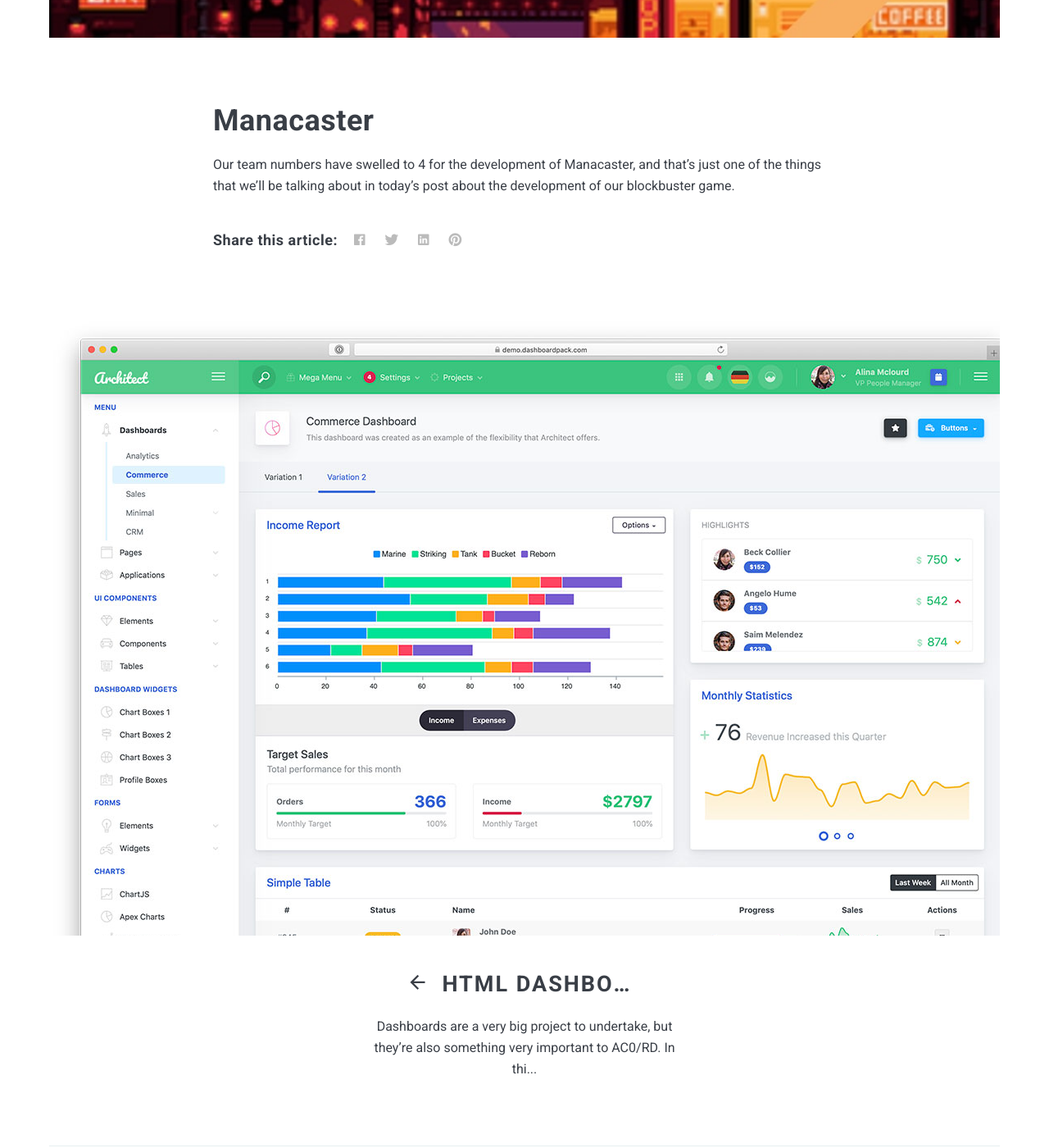
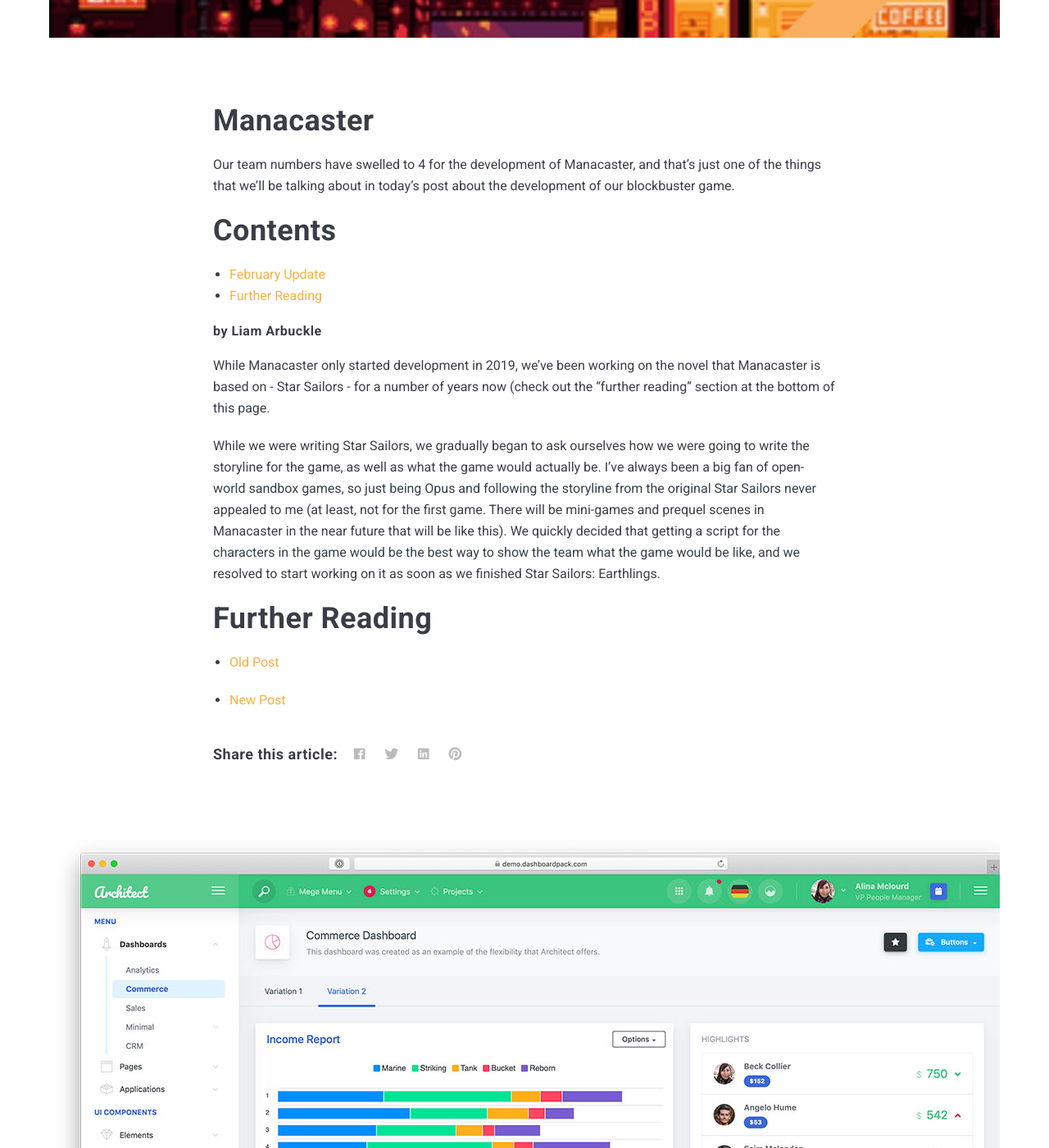
Before and after one commit to Gizmotronn/acord-robotics.github11, a Jekyll site: the page built from _posts/2020-02-27-manacaster-february-update.md, in a window 1280 px wide and 1400 px high, scrolled down 997 px. Shown: the whole window at 82% size. Built offline with Jekyll 4.4.1, drawn with Linux system fonts in a browser that asks for light colours; nearby versions of some CDN libraries; a script that is not in the unit is left out; comment, search, counter and statistics services are not loaded.

Commit message:
Create 2020-02-27-manacaster-february-update.md

```diff
--- a/_posts/2020-02-27-manacaster-february-update.md
+++ b/_posts/2020-02-27-manacaster-february-update.md
@@ -9,3 +9,18 @@
 Our team numbers have swelled to 4 for the development of Manacaster, and that's just one of the things that we'll be talking about in today's post about the development of our blockbuster game.
 
 {% include jointcomments.html %}
+
+# Contents
+* [February Update](#by-liam-arbuckle)
+* [Further Reading](#further-reading)
+
+###### by Liam Arbuckle
+While Manacaster only started development in 2019, we've been working on the novel that Manacaster is based on - Star Sailors - for a number of years now (check out the "further reading" section at the bottom of this page.
+
+While we were writing Star Sailors, we gradually began to ask ourselves how we were going to write the storyline for the game, as well as what the game would actually be. I've always been a big fan of open-world sandbox games, so just being Opus and following the storyline from the original Star Sailors never appealed to me (at least, not for the first game. There will be mini-games and prequel scenes in Manacaster in the near future that will be like this). We quickly decided that getting a script for the characters in the game would be the best way to show the team what the game would be like, and we resolved to start working on it as soon as we finished Star Sailors: Earthlings.
+
+
+# Further Reading
+* [Old Post](https://acord-robotics.github.io/starsailors/hydejack/2019-03-15-Star-Sailors-Plot/)
+
+* [New Post](https://acord-robotics.github.io/stellarios/hydejack/2019-03-15-Star-Sailors-Plot/)
```
